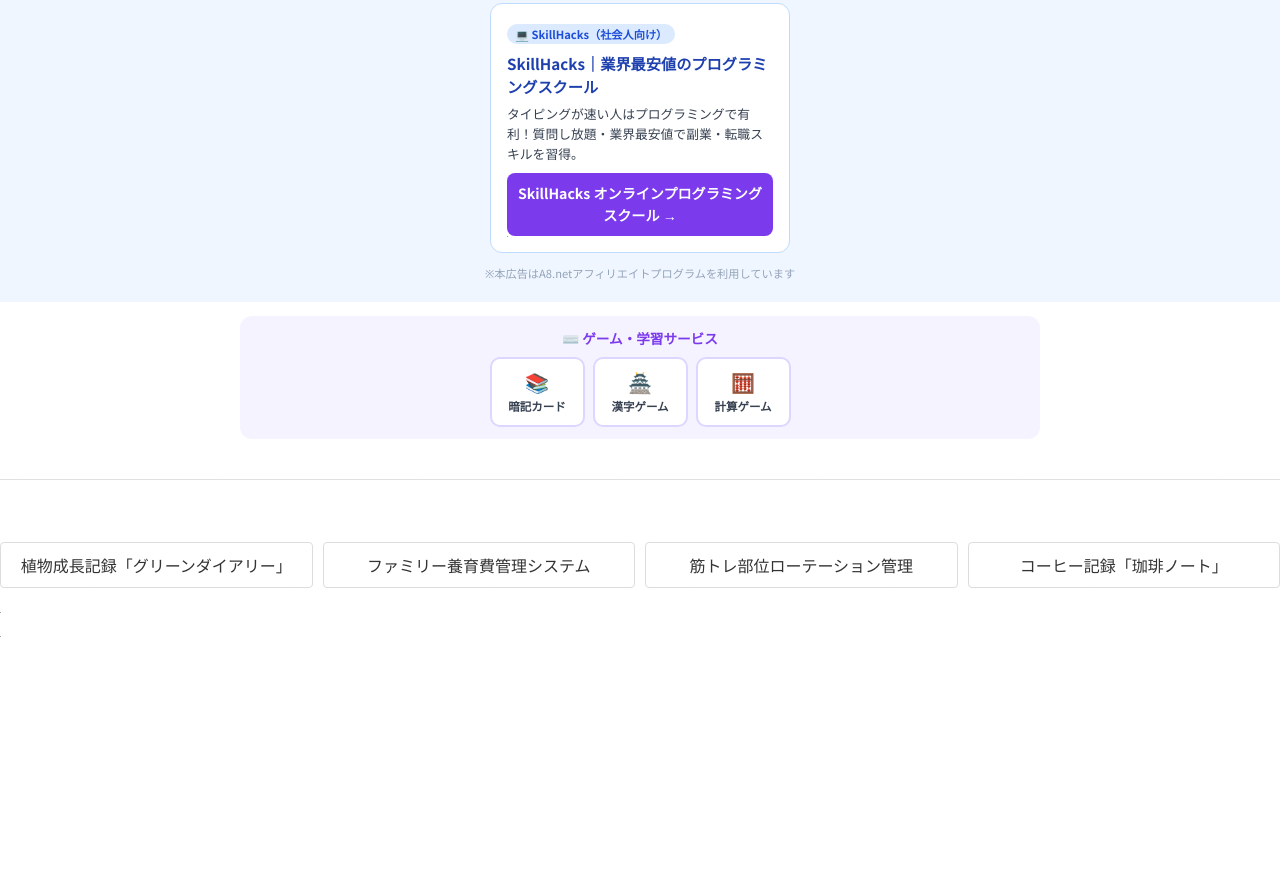
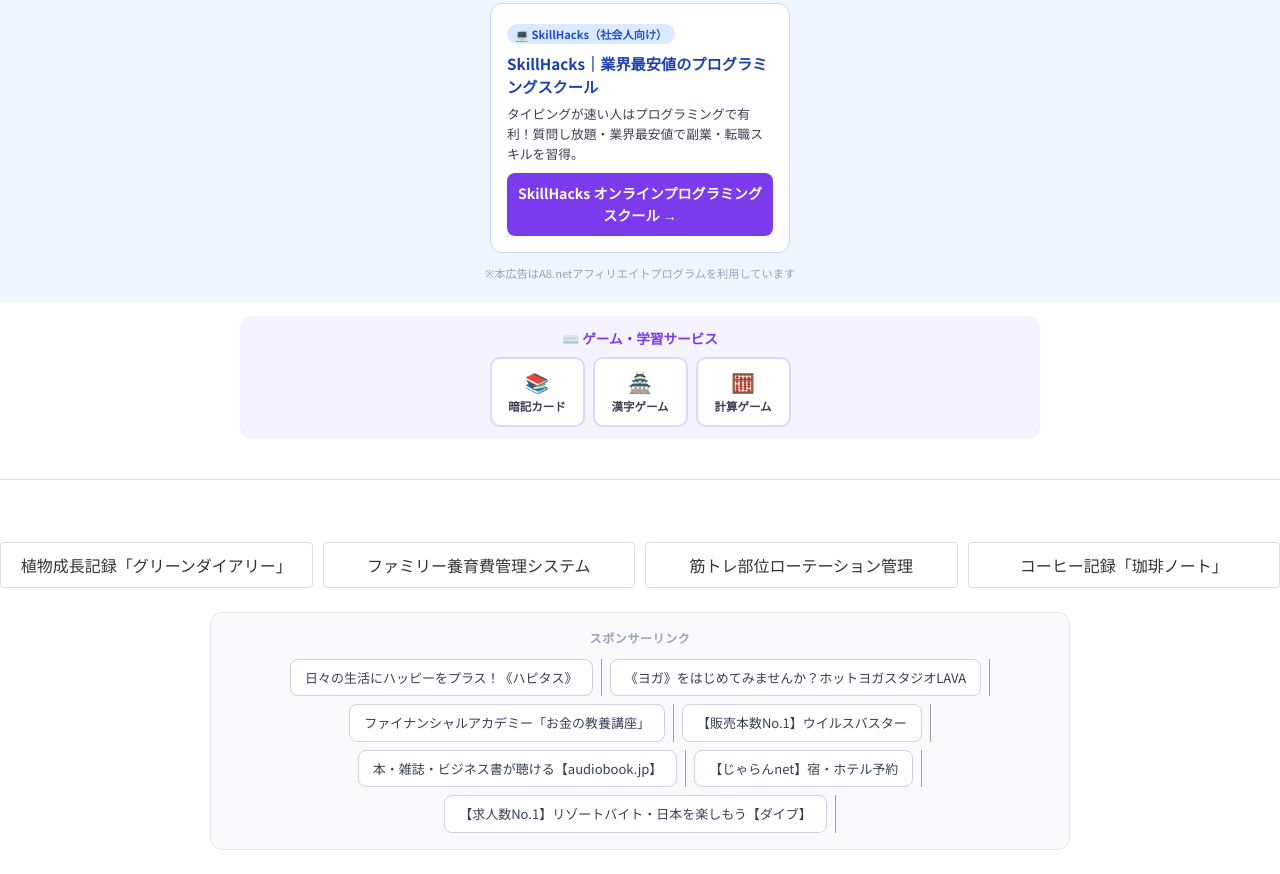
Before and after one commit to appadaycreator/cosmic-typing-adventure, a website: page index.html in a window 1280 px wide. Shown: the part 7154-8028 px from the top of the page. Before the commit the page ends 7791 px from the top, so only its background shows below. Drawn offline with nearby package versions, Linux system fonts and the light colour scheme; grey boxes are pictures that could not be loaded.

Commit message:
Style A8 affiliate links as card section

```diff
--- a/index.html
+++ b/index.html
@@ -1683,9 +1683,19 @@ document.readyState==='loading'?document.addEventListener('DOMContentLoaded',ini
 })();
 </script>
 
-<a href="https://px.a8.net/svt/ejp?a8mat=4B3WJ6+FQ9JMY+1LP8+BY642" rel="nofollow">日々の生活にハッピーをプラス！《ハピタス》</a><img border="0" width="1" height="1" src="https://www14.a8.net/0.gif?a8mat=4B3WJ6+FQ9JMY+1LP8+BY642" alt="">
-
-<a href="https://px.a8.net/svt/ejp?a8mat=4B3WJ7+18PTPM+1O96+699KI" rel="nofollow">《ヨガ》をはじめてみませんか？ホットヨガスタジオLAVA</a><img border="0" width="1" height="1" src="https://www12.a8.net/0.gif?a8mat=4B3WJ7+18PTPM+1O96+699KI" alt="">
+<div style="margin:24px auto;max-width:860px;padding:16px 20px;background:#f8fafc;border:1px solid #e2e8f0;border-radius:12px;">
+  <p style="font-size:12px;font-weight:600;color:#94a3b8;text-align:center;margin:0 0 12px;letter-spacing:0.05em;">スポンサーリンク</p>
+  <div style="display:flex;flex-wrap:wrap;gap:8px;justify-content:center;">
+    <a href="https://px.a8.net/svt/ejp?a8mat=4B3WJ6+FQ9JMY+1LP8+BY642" rel="nofollow noopener noreferrer" target="_blank" style="display:inline-flex;align-items:center;padding:8px 14px;background:#ffffff;border:1px solid #cbd5e1;border-radius:8px;font-size:13px;color:#334155;text-decoration:none;white-space:nowrap;">日々の生活にハッピーをプラス！《ハピタス》</a><img border="0" width="1" height="1" src="https://www14.a8.net/0.gif?a8mat=4B3WJ6+FQ9JMY+1LP8+BY642" alt="">
+    <a href="https://px.a8.net/svt/ejp?a8mat=4B3WJ7+18PTPM+1O96+699KI" rel="nofollow noopener noreferrer" target="_blank" style="display:inline-flex;align-items:center;padding:8px 14px;background:#ffffff;border:1px solid #cbd5e1;border-radius:8px;font-size:13px;color:#334155;text-decoration:none;white-space:nowrap;">《ヨガ》をはじめてみませんか？ホットヨガスタジオLAVA</a><img border="0" width="1" height="1" src="https://www12.a8.net/0.gif?a8mat=4B3WJ7+18PTPM+1O96+699KI" alt="">
+    <a href="https://px.a8.net/svt/ejp?a8mat=4B3WJ6+FIIWRU+1IRY+1TKOKI" rel="nofollow noopener noreferrer" target="_blank" style="display:inline-flex;align-items:center;padding:8px 14px;background:#ffffff;border:1px solid #cbd5e1;border-radius:8px;font-size:13px;color:#334155;text-decoration:none;white-space:nowrap;">ファイナンシャルアカデミー「お金の教養講座」</a><img border="0" width="1" height="1" src="https://www14.a8.net/0.gif?a8mat=4B3WJ6+FIIWRU+1IRY+1TKOKI" alt="">
+    <a href="https://px.a8.net/svt/ejp?a8mat=4B3WJ6+36YZ3E+3A66+5YRHE" rel="nofollow noopener noreferrer" target="_blank" style="display:inline-flex;align-items:center;padding:8px 14px;background:#ffffff;border:1px solid #cbd5e1;border-radius:8px;font-size:13px;color:#334155;text-decoration:none;white-space:nowrap;">【販売本数No.1】ウイルスバスター</a><img border="0" width="1" height="1" src="https://www15.a8.net/0.gif?a8mat=4B3WJ6+36YZ3E+3A66+5YRHE" alt="">
+    <a href="https://px.a8.net/svt/ejp?a8mat=4B3VR6+GFV6NE+3CJQ+64C3M" rel="nofollow noopener noreferrer" target="_blank" style="display:inline-flex;align-items:center;padding:8px 14px;background:#ffffff;border:1px solid #cbd5e1;border-radius:8px;font-size:13px;color:#334155;text-decoration:none;white-space:nowrap;">本・雑誌・ビジネス書が聴ける【audiobook.jp】</a><img border="0" width="1" height="1" src="https://www11.a8.net/0.gif?a8mat=4B3VR6+GFV6NE+3CJQ+64C3M" alt="">
+    <a href="https://px.a8.net/svt/ejp?a8mat=4B3WJ5+C2OQY2+14CS+68EPE" rel="nofollow noopener noreferrer" target="_blank" style="display:inline-flex;align-items:center;padding:8px 14px;background:#ffffff;border:1px solid #cbd5e1;border-radius:8px;font-size:13px;color:#334155;text-decoration:none;white-space:nowrap;">【じゃらんnet】宿・ホテル予約</a><img border="0" width="1" height="1" src="https://www13.a8.net/0.gif?a8mat=4B3WJ5+C2OQY2+14CS+68EPE" alt="">
+    <a href="https://px.a8.net/svt/ejp?a8mat=4B3WJ7+C3A6JU+4Z92+65ME9" rel="nofollow noopener noreferrer" target="_blank" style="display:inline-flex;align-items:center;padding:8px 14px;background:#ffffff;border:1px solid #cbd5e1;border-radius:8px;font-size:13px;color:#334155;text-decoration:none;white-space:nowrap;">【求人数No.1】リゾートバイト・日本を楽しもう【ダイブ】</a><img border="0" width="1" height="1" src="https://www11.a8.net/0.gif?a8mat=4B3WJ7+C3A6JU+4Z92+65ME9" alt="">
+  </div>
+</div>
+
 </body>
 
 </html>
```
